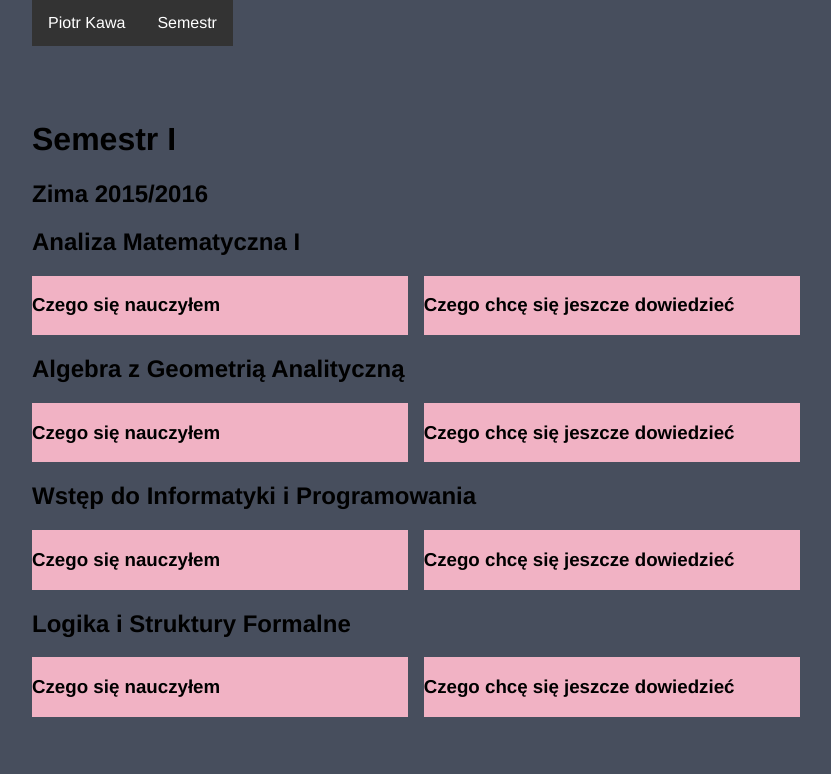
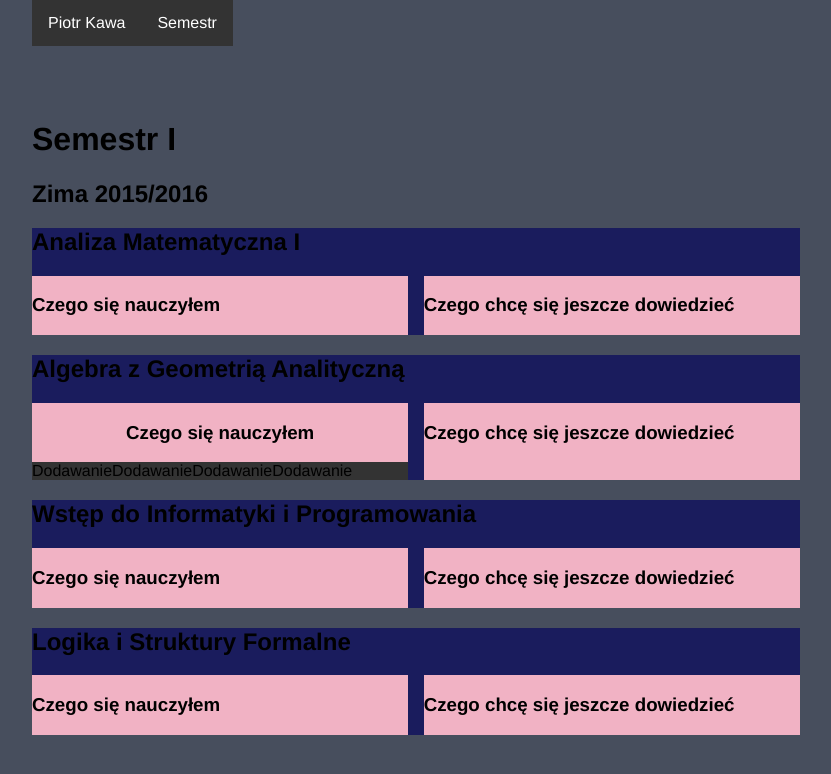
Before and after one commit to hitiminid/WWW, a PHP site: page /semester_1.html in a window 1280 px wide. Shown: the top 774 px of the page, without its empty margins (224-1055 px from the left). Run offline with PHP 8.4, Linux system fonts and the light colour scheme.

Commit message:
Additional .css files, changes within semester I.

```diff
--- a/index.html
+++ b/index.html
@@ -65,8 +65,5 @@
     </div>
   </div>
 </div>
-
-
-
 </body>
 </html>
--- a/semester_1.html
+++ b/semester_1.html
@@ -5,6 +5,7 @@
   <meta name="viewport" content="width=device-width, initial-scale=1.0">
   <link rel="stylesheet" type="text/css" href="main_style.css">
   <link rel="stylesheet" type="text/css" href="grid.css">
+  <link rel="stylesheet" type="text/css" href="semesters_style.css">
 </head>
 <body>
 
@@ -51,8 +52,18 @@
     <div class="lecture">
       <h2>Algebra z Geometrią Analityczną</h2>
       <div class="row">
-        <div class="col-2">
-          <h3>Czego się nauczyłem</h3>
+        <div class="col-2 faculty">
+          <div class="faculty-header">
+            <h3>Czego się nauczyłem</h3>
+          </div>
+          <div class="faculty-content">
+            <ul>
+              <li>Dodawanie</li>
+              <li>Dodawanie</li>
+              <li>Dodawanie</li>
+              <li>Dodawanie</li>
+            </ul>
+          </div>
         </div>
         <div class="col-2">
           <h3>Czego chcę się jeszcze dowiedzieć</h3>
--- /dev/null
+++ b/semesters_style.css
@@ -0,0 +1,14 @@
+.lecture {
+  background: rgba(16, 15, 93, 0.8);
+}
+
+.faculty {
+  display: flex;
+  justify-content: center;
+  align-items: center;
+  flex-direction: column;
+}
+
+.faculty-content {
+  width: 100%;
+}
```
Also changed, not shown: index_style.css (+11 -2 lines), reading.html (+12 -17 lines), reading_style.css (+12 -2 lines).
